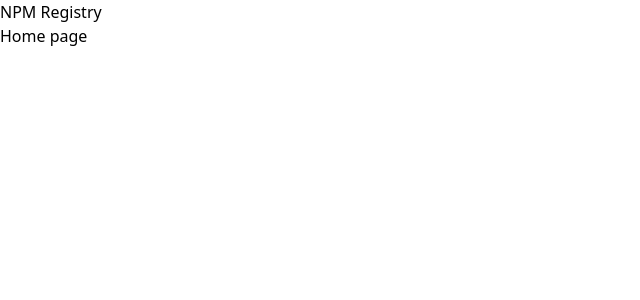
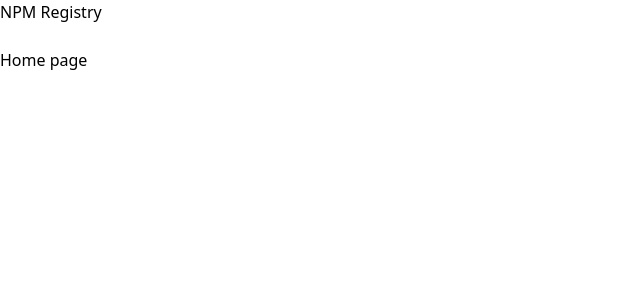
Before and after one commit to DecoMacie/registry, a React (Vite) app: page / in a window 1280 px wide. Shown: the top 300 px of the page, without its empty margins (0-640 px from the left). Built offline with nearby package versions, Linux system fonts and the light colour scheme.

Commit message:
Programmatic navigation
Added useNavigate hook

```diff
--- a/src/components/Header.tsx
+++ b/src/components/Header.tsx
@@ -1,9 +1,11 @@
 import { Link } from "react-router-dom";
+import SearchInput from "./SearchInput";
 
 export default function Header() {
   return (
     <div>
       <Link to="/">NPM Registry</Link>
+      <SearchInput />
     </div>
   );
 }
--- /dev/null
+++ b/src/components/SearchInput.tsx
@@ -0,0 +1,18 @@
+import { useState } from "react";
+import { useNavigate } from "react-router-dom";
+
+export default function SearchInput() {
+  const [term, setTerm] = useState("");
+  const navigate = useNavigate();
+
+  const handleSubmit = (e: React.FormEvent<HTMLFormElement>) => {
+    e.preventDefault();
+    navigate(`/search?term=${term}`);
+  };
+
+  return (
+    <form onSubmit={handleSubmit}>
+      <input value={term} onChange={(e) => setTerm(e.target.value)} />
+    </form>
+  );
+}
```
